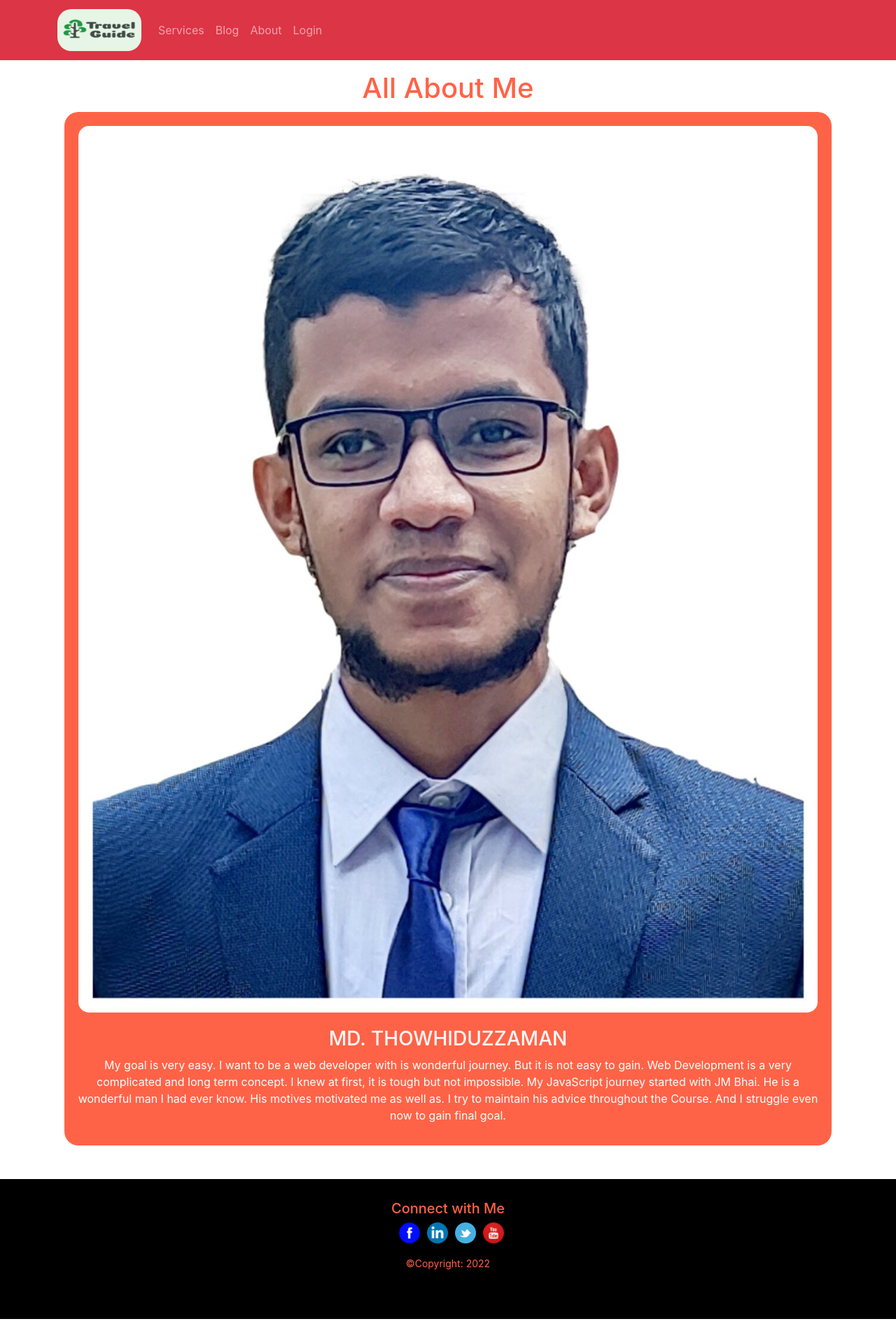
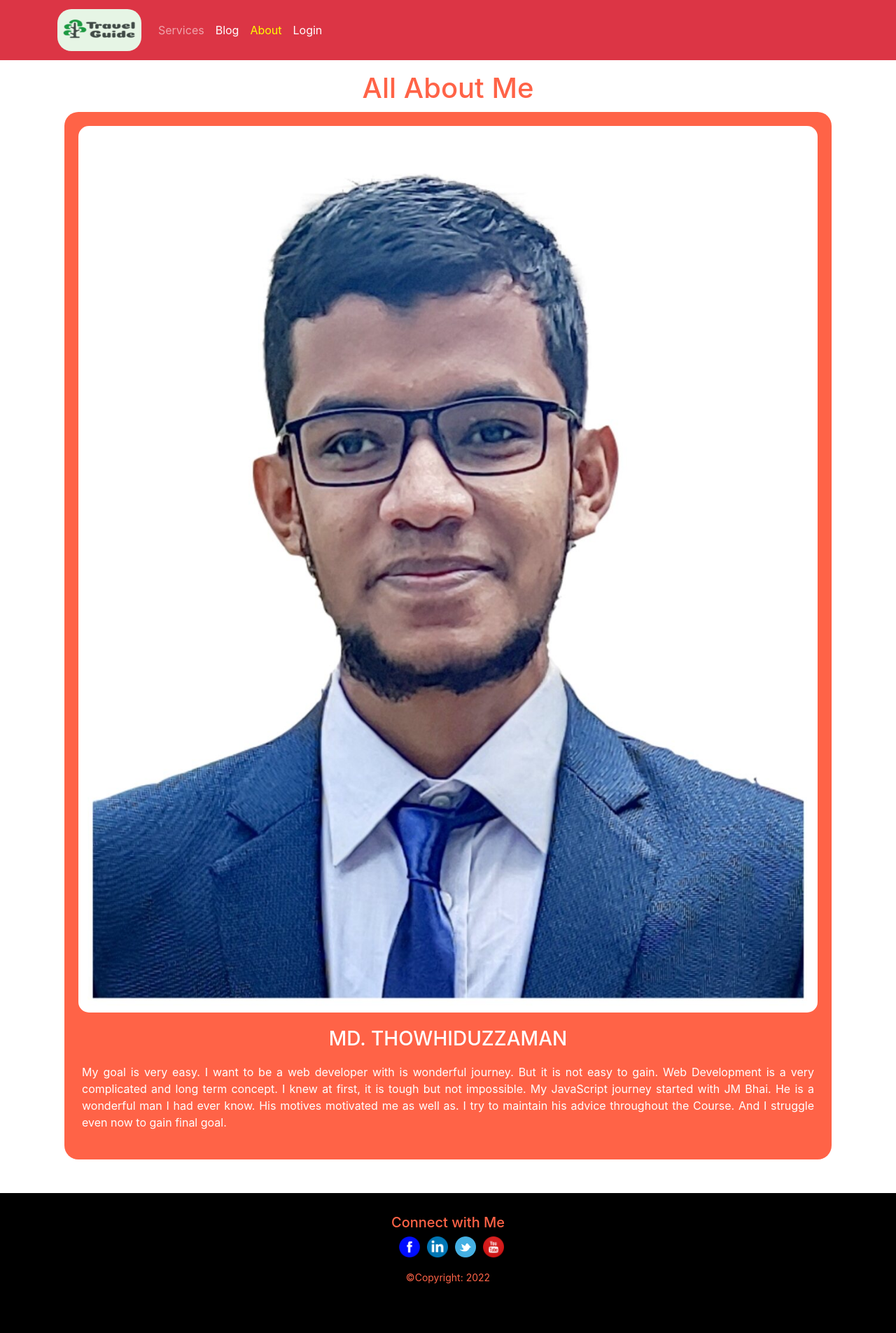
Before and after one commit to Thowhid31/independent-service-assignment-10, a React (Create React App) app: page /about in a window 1280 px wide. Shown: the whole page at 70% size. Built offline with nearby package versions, Linux system fonts and the light colour scheme; no server answers.

Commit message:
added active link implement

```diff
--- a/src/Pages/About/About.css
+++ b/src/Pages/About/About.css
@@ -5,3 +5,8 @@
     padding: 15px;
     border-radius: 20px;
 }
+
+.para-class-of-about{
+    padding: 10px;
+    text-align: justify;
+}
--- a/src/Pages/About/About.js
+++ b/src/Pages/About/About.js
@@ -14,7 +14,7 @@ const About = () => {
                 <img className='confirm-photo' src={myImage}  alt="" />
                 <div className='mt-3'>
                     <h3>MD. THOWHIDUZZAMAN</h3>
-                    <p>My goal is very easy. I want to be a web developer with is wonderful journey. But it is not easy to gain. Web Development is a very complicated and long term concept. I knew at first, it is tough but not impossible. My JavaScript journey started with JM Bhai. He is a wonderful man I had ever know. His motives motivated me as well as. I try to maintain his advice throughout the Course. And I struggle even now to gain final goal.</p>
+                    <p className='para-class-of-about'>My goal is very easy. I want to be a web developer with is wonderful journey. But it is not easy to gain. Web Development is a very complicated and long term concept. I knew at first, it is tough but not impossible. My JavaScript journey started with JM Bhai. He is a wonderful man I had ever know. His motives motivated me as well as. I try to maintain his advice throughout the Course. And I struggle even now to gain final goal.</p>
                 </div>
 
             </div>
--- /dev/null
+++ b/src/Pages/CustomLink/CustomLink.js
@@ -0,0 +1,21 @@
+import React from 'react';
+import { Link, useMatch, useResolvedPath } from 'react-router-dom';
+
+function CustomLink({ children, to, ...props }) {
+    let resolved = useResolvedPath(to);
+    let match = useMatch({ path: resolved.pathname, end: true });
+
+    return (
+      <div>
+        <Link
+          style={{ color: match ? 'yellow': 'white', textDecoration: match ? 'bold' : 'none'}}
+          to={to}
+          {...props}
+        >
+          {children}
+        </Link>
+      </div>
+    );
+  }
+
+export default CustomLink;
--- a/src/Pages/SharedPages/Header/Header.js
+++ b/src/Pages/SharedPages/Header/Header.js
@@ -7,6 +7,7 @@ import { Link } from 'react-router-dom';
 import { useAuthState } from 'react-firebase-hooks/auth';
 import auth from '../../../firebase.init';
 import { signOut } from 'firebase/auth';
+import CustomLink from '../../CustomLink/CustomLink';
 
 const Header = () => {
   const [user] = useAuthState(auth);
@@ -24,10 +25,10 @@ const Header = () => {
           <Navbar.Collapse id="responsive-navbar-nav">
             <Nav>
               <Nav.Link href="home#services">Services</Nav.Link>
-              <Nav.Link as={Link} to="/blog">Blog</Nav.Link>
-              <Nav.Link as={Link} to="/about">About</Nav.Link>
+              <Nav.Link as={CustomLink} to="/blog">Blog</Nav.Link>
+              <Nav.Link as={CustomLink} to="/about">About</Nav.Link>
               {user ? <button className='btn btn-link text-white text-decoration-none' onClick={handleSinout}>Sign Out</button> :
-                <Nav.Link as={Link} to="/login">
+                <Nav.Link as={CustomLink} to="/login">
                   Login
                 </Nav.Link>}
             </Nav>
```
